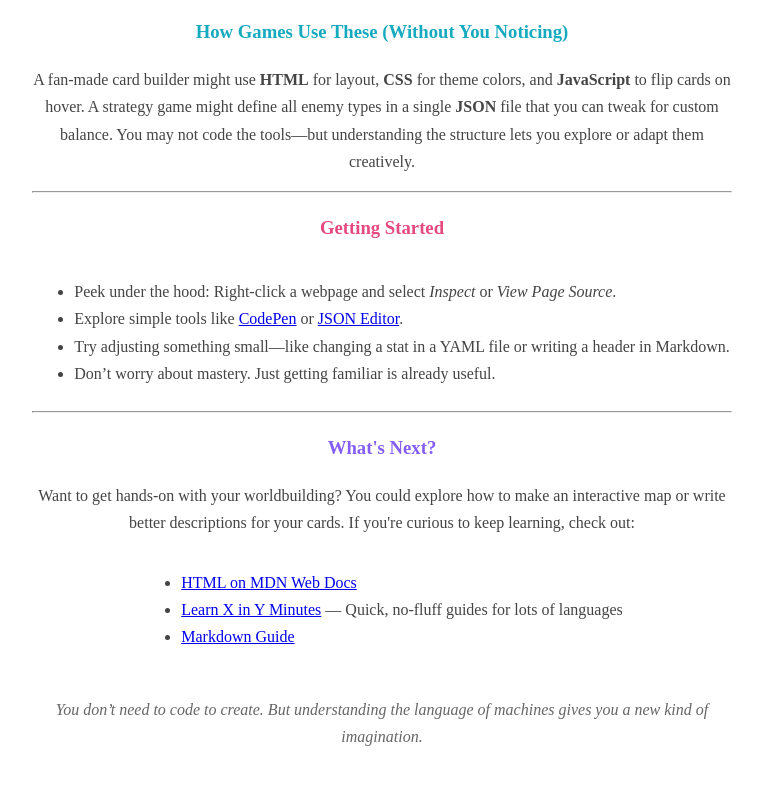
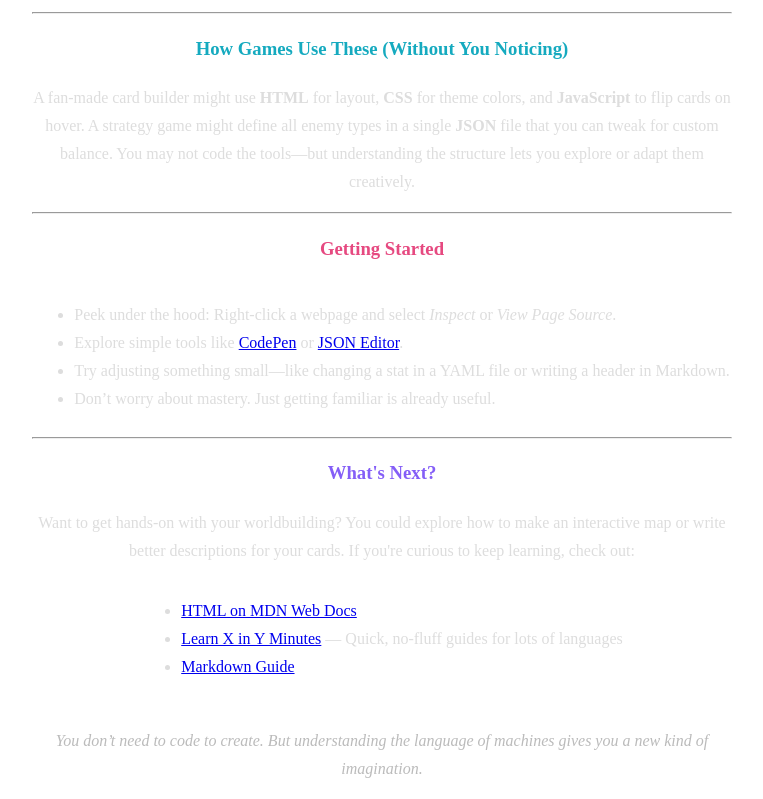
Before and after one commit to foxrain4/computer-languages-intro, a plain HTML site: page index.html in a window 1280 px wide. Shown: the part 808-1607 px from the top of the page, without its empty margins (258-1021 px from the left). Before the commit the page ends 1574 px from the top, so only its background shows below. Drawn offline with Linux system fonts and the light colour scheme.

Commit message:
Update index.html

```diff
--- a/index.html
+++ b/index.html
@@ -1,4 +1,4 @@
-<div style="max-width: 700px; margin: auto; text-align: center; font-size: 16px; line-height: 1.7; color: #444;">
+<div style="max-width: 700px; margin: auto; text-align: center; font-size: 16px; line-height: 1.75; color: #ddd;">
   <div style="font-size: 40px; margin-bottom: 10px;">💻</div>
   <h2 style="color: #5c7cfa;">Understanding Computer Languages</h2>
   <p>
@@ -64,7 +64,7 @@
     <li><a href="https://www.markdownguide.org/" target="_blank">Markdown Guide</a></li>
   </ul>
 
-  <p style="margin-top: 30px; font-style: italic; color: #666;">
+  <p style="margin-top: 30px; font-style: italic; color: #bbb;">
     You don’t need to code to create. But understanding the language of machines gives you a new kind of imagination.
   </p>
 </div>
```
